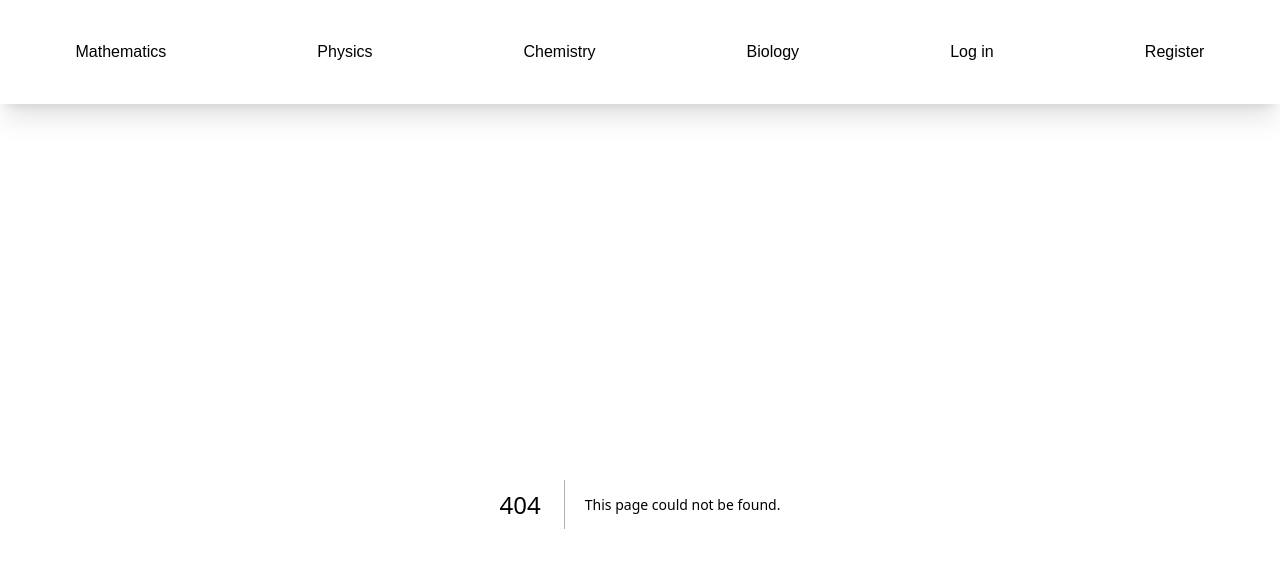
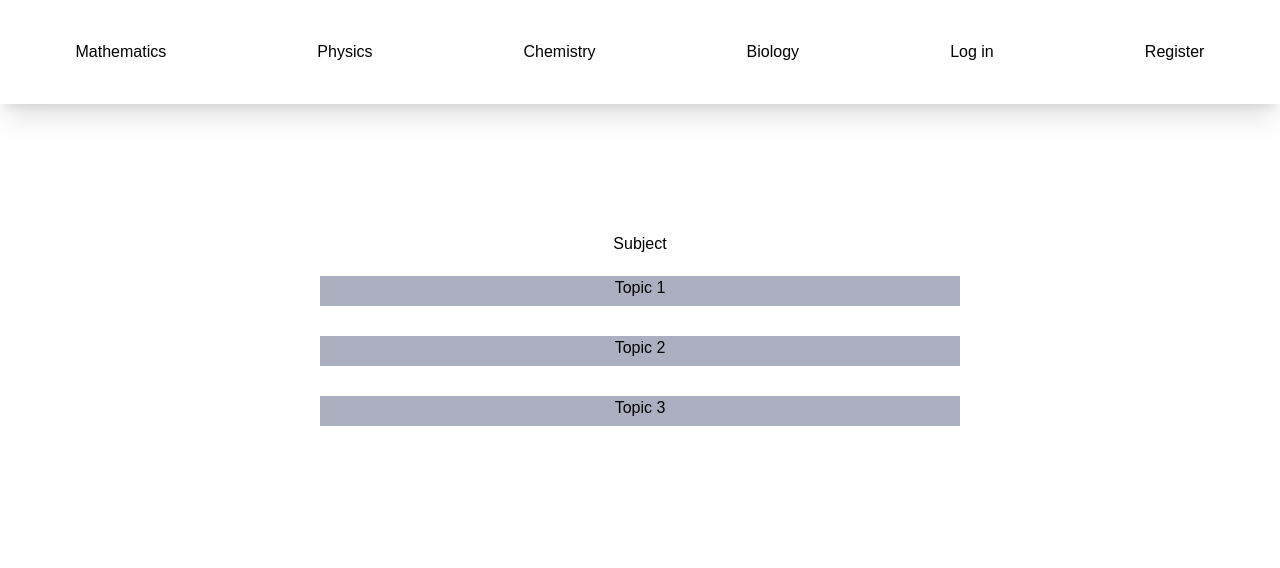
Before and after one commit to nk-on/Study-hub, a Next.js app: page /subject in a window 1280 px wide. Before the commit this address had no page. Shown: the top 568 px of the page. Built offline with nearby package versions, Linux system fonts and the light colour scheme.

Commit message:
Feat:building basic skeleton of subject page

```diff
--- /dev/null
+++ b/app/subject/page.tsx
@@ -0,0 +1,15 @@
+
+function Subject() {
+  return (
+    <div className="flex flex-col justify-center items-center gap-[20px] mt-[10%]">
+       <h1>Subject</h1>
+       <ul className="w-[100%] flex flex-col justify-center items-center gap-[30px]">
+         <li className="w-[50%] h-[30px] bg-[#acafc0] flex justify-center cursor-pointer">Topic 1</li>
+         <li className="w-[50%] h-[30px] bg-[#acafc0] flex justify-center">Topic 2</li>
+         <li className="w-[50%] h-[30px] bg-[#acafc0] flex justify-center">Topic 3</li>
+       </ul>
+    </div>
+  )
+}
+
+export default Subject
```
